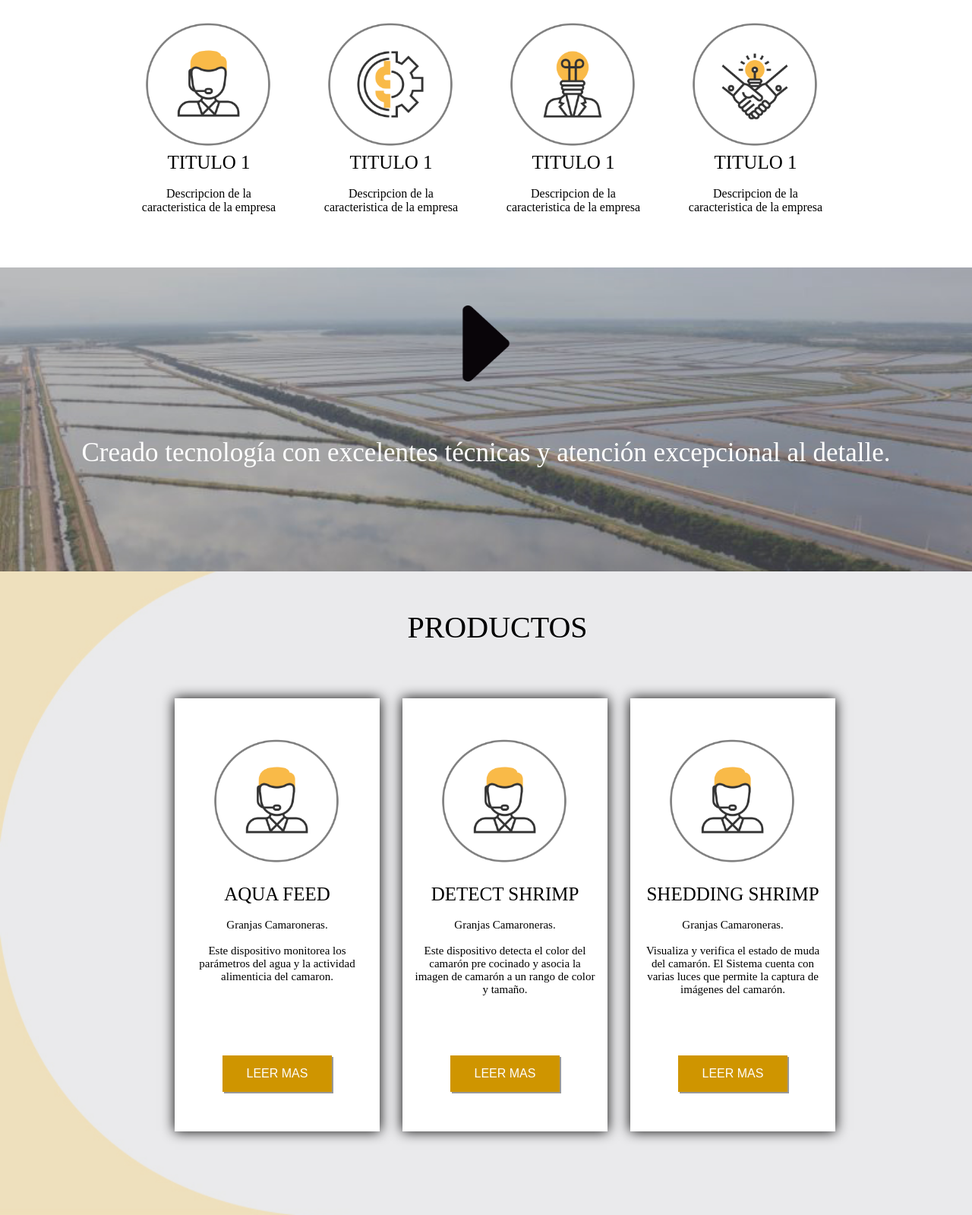
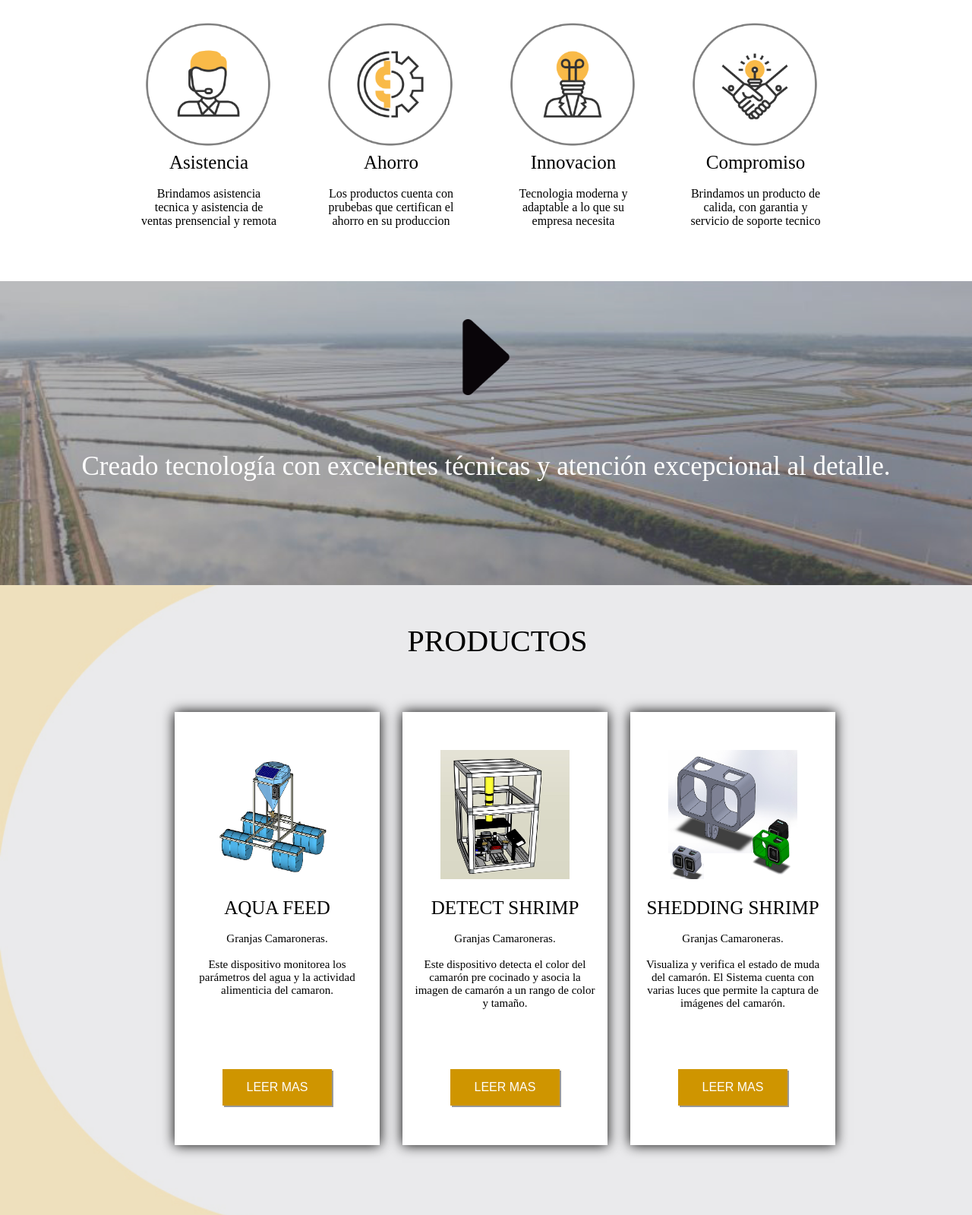
Before and after one commit to gabolimon/BioDinamic, a PHP site: page / in a window 1280 px wide. Shown: the part 751-2350 px from the top of the page at 76% size. Run offline with PHP 8.4, Linux system fonts and the light colour scheme.

Commit message:
BioDinamic V5

```diff
--- a/complements/cont_producto.php
+++ b/complements/cont_producto.php
@@ -7,7 +7,7 @@
 	<div class="container-12" id="cont_product">
 		<!--PRODUCTO NUMERO 1 -->
 		<div class="grid-3" id=productos>
-			<img id="img_product" src="img/iconos/001.png"><br>
+			<img id="img_product" src="img/3d/img001.png"><br>
 			<h>AQUA FEED</h><br><br>
 			<div id="texto_producto">
 			<p>Granjas Camaroneras.<br><br>
@@ -18,7 +18,7 @@
 		</div>
 		<!--PRODUCTO NUMERO 2 -->
 		<div class="grid-3" id=productos>
-			<img id="img_product" src="img/iconos/001.png"><br>
+			<img id="img_product" src="img/3d/img002.jpg"><br>
 			<h>DETECT SHRIMP</h><br><br>
 			<div id="texto_producto">
 			<p>Granjas Camaroneras.<br><br>
@@ -28,7 +28,7 @@
 		</div>
 		<!--PRODUCTO NUMERO 3 -->
 		<div class="grid-3" id=productos>
-			<img id="img_product" src="img/iconos/001.png"><br>
+			<img id="img_product" src="img/3d/img003.jpg"><br>
 			<h>SHEDDING SHRIMP</h><br><br>
 			<div id="texto_producto">
 			<p> Granjas Camaroneras.<br><br>
--- a/complements/head.php
+++ b/complements/head.php
@@ -11,7 +11,6 @@
 	<link rel="stylesheet" type="text/css" href="css/estilo_menu.css">
 	<link rel="stylesheet" type="text/css" href="css/estilo_slider.css">
 	<link rel="stylesheet" type="text/css" href="css/estilo_productos.css">
-	<link rel="stylesheet" type="text/css" href="css/estilo_soporte.css">
 	<link rel="stylesheet" type="text/css" href="css/estilo_pie_pag.css">
 	<!--ESTILOS PAGINA-PRODUCTOS CSS-->
 	<link rel="stylesheet" type="text/css" href="css/estilo_pag_producto.css">
--- a/complements/iconos.php
+++ b/complements/iconos.php
@@ -5,24 +5,24 @@
 <!--ICONO NUMERO 1 -->
 <div class="grid-2" id=cont_icon>
 	<img id="icono" src="img/iconos/001.png"><br>
-	<h>TITULO 1</h><br><br>
-	<p>Descripcion de la caracteristica de la empresa</p>
+	<h>Asistencia</h><br><br>
+	<p>Brindamos asistencia tecnica y asistencia de ventas prensencial y remota</p>
 </div>
 <!--ICONO NUMERO 2 -->
 <div class="grid-2" id=cont_icon>
 	<img id="icono" src="img/iconos/002.png"><br>
-	<h>TITULO 1</h><br><br>
-	<p>Descripcion de la caracteristica de la empresa</p>
+	<h>Ahorro</h><br><br>
+	<p>Los productos cuenta con prubebas que certifican el ahorro en su produccion </p>
 </div>
 <!--ICONO NUMERO 3 -->
 <div class="grid-2" id=cont_icon>
 	<img id="icono" src="img/iconos/003.png"><br>
-	<h>TITULO 1</h><br><br>
-	<p>Descripcion de la caracteristica de la empresa</p>
+	<h>Innovacion</h><br><br>
+	<p>Tecnologia moderna y adaptable a lo que su empresa necesita</p>
 </div>
 <!--ICONO NUMERO 4 -->
 <div class="grid-2" id=cont_icon>
 	<img id="icono" src="img/iconos/004.png"><br>
-	<h>TITULO 1</h><br><br>
-	<p>Descripcion de la caracteristica de la empresa</p>
+	<h>Compromiso</h><br><br>
+	<p>Brindamos un producto de calida, con garantia y servicio de soporte tecnico</p>
 </div>
--- a/complements/menu.php
+++ b/complements/menu.php
@@ -6,23 +6,11 @@
 	</div>
 	<!--MENU-->
 	<div id="menu">
-		<table>
-			<tr>
-				<td>Usuario</td>
-				<td>Contraseña</td>
-			</tr>
-			<tr>
-				<td><input type="text" name="usuario"></td>
-				<td><input type="password" name="clave"></td>
-				<td><input type="button" name="iniciar" value="Iniciar Sesi&oacute;n" id="iniciar"></td>
-			</tr>
-		</table>
-		</br></br>
 		<ul>
 			<a href="index.php">NOSOTROS</a>
 			<a href="productos.php">PRODUCTOS</a>
-			<a href="Soporte.php">SOPORTE</a>
-			<a href="index.php">CONTACTOS</a>
+			<a href="index.php">SOPORTE</a>
+			<a href="contactos.php">CONTACTOS</a>
 		</ul>
 	</div>
 </div>
--- a/complements/slider.php
+++ b/complements/slider.php
@@ -3,9 +3,16 @@
         <div id="slider">
         	<!--SLIDER 1-->
             <div id="slide_s1">
-                <img src="img/camaron.jpg" alt="" />
+                <img src="img/img9.jpg" alt="" />
             </div>
             <!--SLIDER 2-->
+            <div id="slide_s1">
+                <img src="img/img81.jpg" alt="" />
+            </div>
+            <!--SLIDER 2-->
+            <div id="slide_s1">
+                <img src="img/img4.jpg" alt="" />
+            </div>
 
         </div>
 
--- a/css/estilo_menu.css
+++ b/css/estilo_menu.css
@@ -21,7 +21,8 @@ header {
 
 header #logo{
 	float: left;
-
+	position: relative;
+    background: #fff url(../img/logo2.jpg) no-repeat 50% 50%
 }
 header #logo p{
 	color: white;
@@ -41,7 +42,7 @@ header #logo p1{
 /*MENU*/
 header #menu{
 	float: right;
-	padding: 10px 0px 0px 0px;
+	padding: 75px 0px 0px 0px;
 
 }
 
@@ -51,34 +52,10 @@ header #menu a{
 	font-size: 12px;
 	text-decoration: none;
 	padding: 0px 20px 0px 0px;
-	margin: 10px 0px 5px 0px;
 }
 
 header #menu a:hover{
 	color: #ffc42e
-}
-
-header #menu table{
-	float: right;
-	padding: 0px 0px 10px 0px
-}
-
-header #menu td{
-	color: white;
-	font-family: Century Gothic;
-	font-size: 12px;
-	padding: 3px 3px;
-}
-
-#iniciar{
-
-    background-color: #cf9500; /* Green */
-    border: none;
-    color: white;
-    border-radius: 6px;
-
-    width: 100px;
-    font-size: 12px;
 }
 
 /*MENU PEGAJOSO*/
--- /dev/null
+++ b/js/funciones.js
@@ -0,0 +1 @@
+function enviarComentario(){}
```
Also changed, not shown: complements/cont_comentario.php (added, +34 -0 lines), complements/sliderContactos.php (added, +15 -0 lines).
